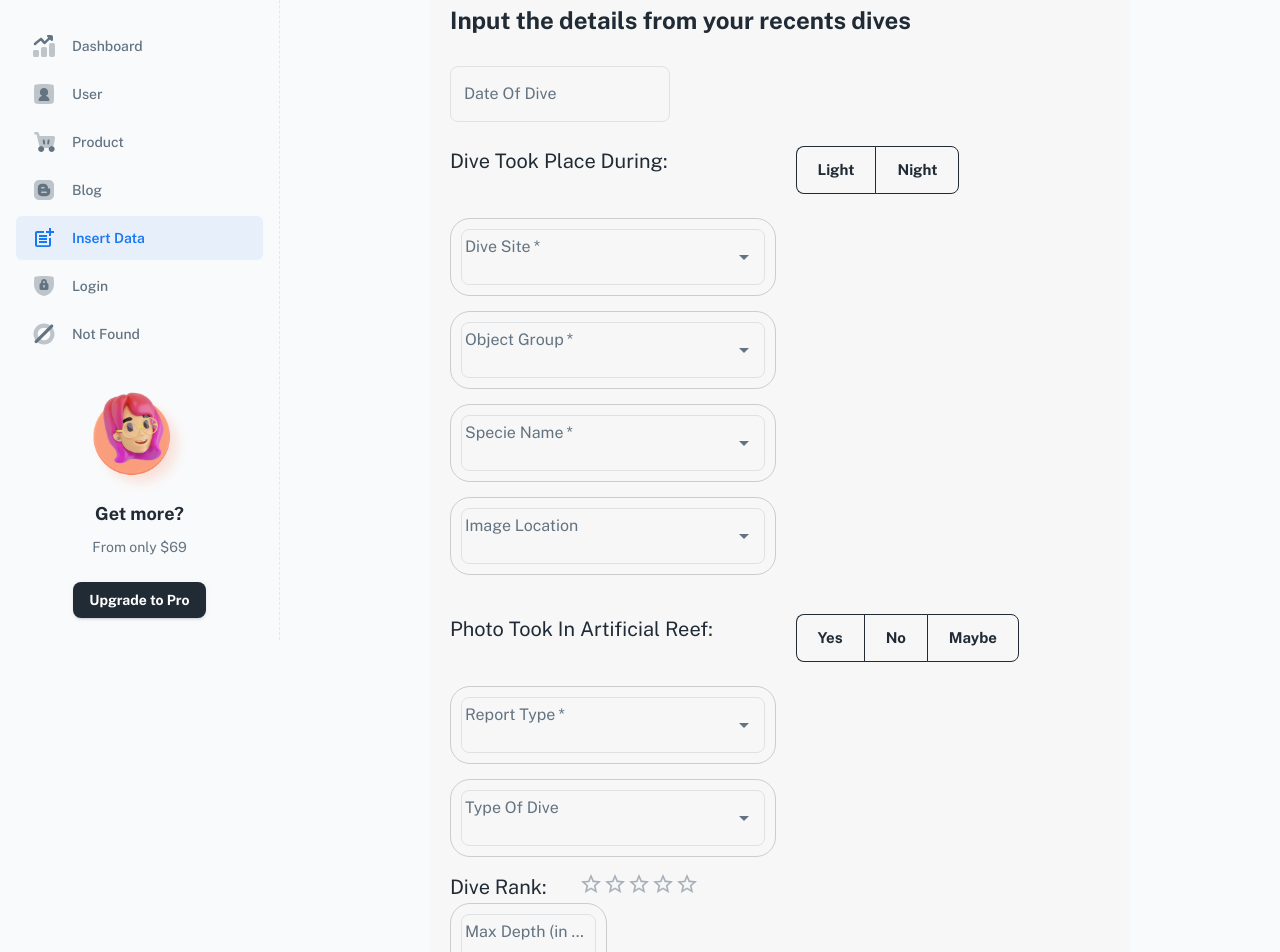
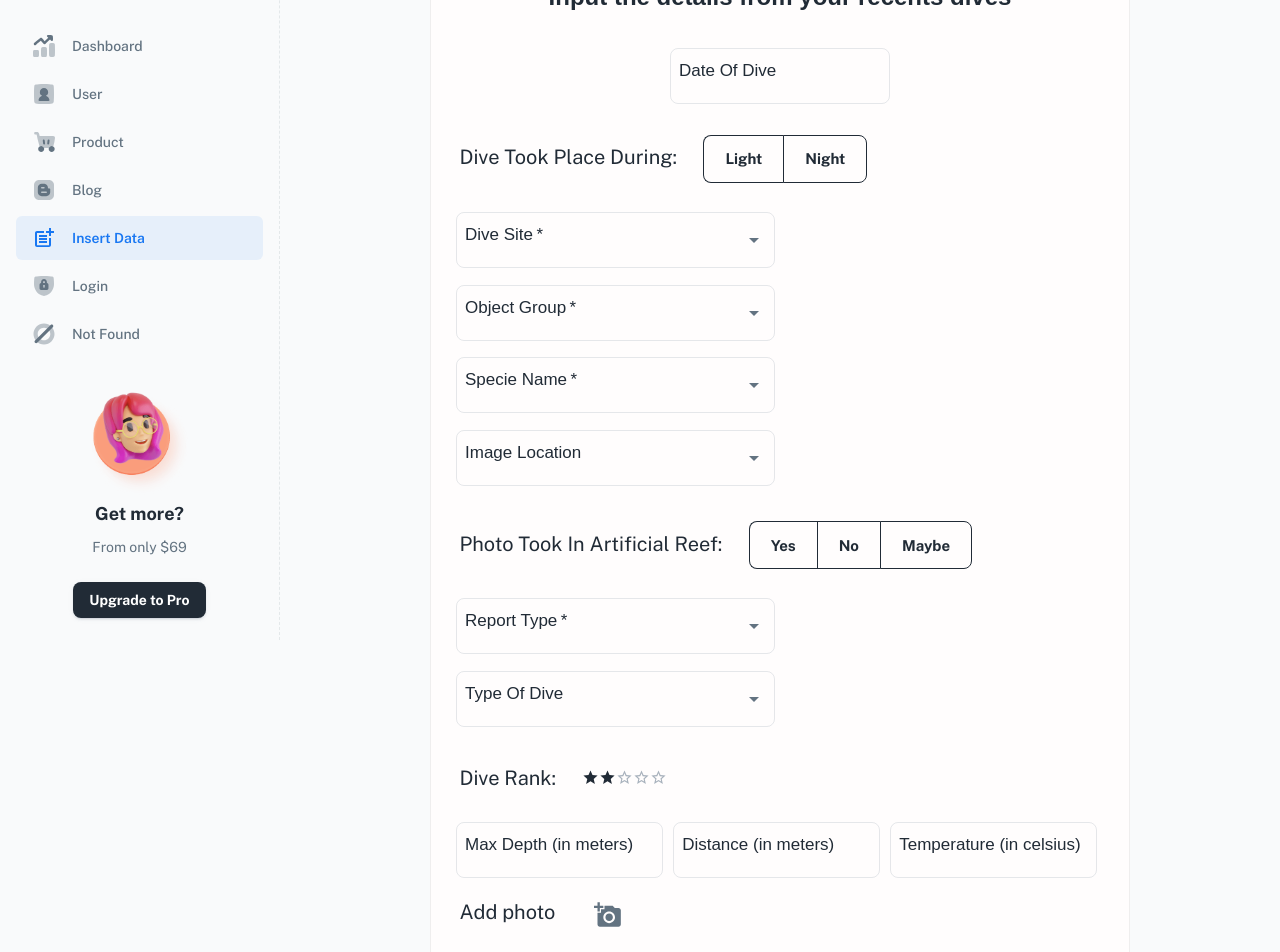
Before and after one commit to kerenelbaz/react-frontend-ecoral, a React (Vite) app: page /insert-data in a window 1280 px wide. Shown: the part 160-1112 px from the top of the page. Built offline with nearby package versions, Linux system fonts and the light colour scheme.

Commit message:
insertData
finished to style it

```diff
--- a/src/sections/insertData/view/insertData-view.jsx
+++ b/src/sections/insertData/view/insertData-view.jsx
@@ -17,28 +17,16 @@ import { LocalizationProvider } from '@mui/x-date-pickers/LocalizationProvider';
 import { DatePicker } from '@mui/x-date-pickers/DatePicker';
 import Button from '@mui/material/Button';
 import ButtonGroup from '@mui/material/ButtonGroup';
-import Grid from '@mui/material/Grid';
 import Autocomplete from '@mui/material/Autocomplete';
 import TextField from '@mui/material/TextField';
 import Rating from '@mui/material/Rating';
+import Stack from '@mui/material/Stack';
+import AddAPhotoIcon from '@mui/icons-material/AddAPhoto';
+import IconButton from '@mui/material/IconButton';
 
 
 import dataLists from './dataLists.json';
 import './styleByMe.css';
-
-
-// const styles = {
-//   fieldContainer: {
-//       marginBottom: '10px',
-//       borderRadius: '20px'
-
-//   },
-//   fieldInput: {
-//       width: '100%',
-//       marginBottom: '10px',
-//       borderRadius: '20px'
-//   },
-// };
 
 
 export default function InsertDataView() {
@@ -149,20 +137,21 @@ export default function InsertDataView() {
     }));
   };
 
+
+
   return (
-
-    <div className="container">insertData-view
+    <div className="container">
       <h2>Input the details from your recents dives</h2>
 
       <FormControl>
-        <div>
-          <Grid container spacing={2}>
-            <Grid item xs={8}>
+
+        <div className="insideContiner">
           <LocalizationProvider dateAdapter={AdapterDayjs}>
             <Box >
               <DemoContainer components={['DatePicker']} valueType="date">
                 <div>
                   <DatePicker
+                    className="custom-date-picker"
                     label="Date Of Dive"
                     id="dateDive"
                     name="dateDive"
@@ -171,12 +160,12 @@ export default function InsertDataView() {
                     required
                     inputStyle={{
                       color: insertData.errors.dateDive ? 'red' : (selectedDate ? 'blue' : '#1675E8'),
-                          fontWeight: selectedDate ? 'bold' : 'normal'
                     }}
                     slotProps={{
                       textField: {
                         error: insertData.errors.dateDive,
                         helperText: insertData.errors.dateDive && 'Invalid dive date',
+                        className: "fieldInput", style: { width: "100%" }
                       },
                       InputProps: {
                         style: {
@@ -192,26 +181,23 @@ export default function InsertDataView() {
               </DemoContainer>
             </Box>
           </LocalizationProvider>
-            </Grid>
-          </Grid>
+
         </div>
         <br />
-        <div>
-          <Grid container spacing={2}>
-            <Grid item xs={8}>
-              <span style={{ 'color': '#212b36', 'fontSize': '20px' }}>Dive Took Place During:</span>
-            </Grid>
-            <Grid item xs={4}>
+        <div >
+
+          <lable className="lblButtonsGroup">Dive Took Place During:</lable>
+
           <ButtonGroup size="large" color="inherit" aria-label="Large button group">
             {timeButtons.map((button, index) => (
               <Button key={index}>{button}</Button>
             ))}
           </ButtonGroup>
-            </Grid>
-          </Grid>
+
         </div>
         <br />
         <div>
+
           <Autocomplete
             options={dataLists.diveSite}
             // specifies how to render the options in the dropdown list - returns the option itself
@@ -227,6 +213,7 @@ export default function InsertDataView() {
                 name="site"
                 autoComplete="site"
                 className="fieldInput"
+
               />
             )}
           />
@@ -249,6 +236,7 @@ export default function InsertDataView() {
               />
             )}
           />
+
         </div>
         <div>
           <Autocomplete
@@ -288,19 +276,16 @@ export default function InsertDataView() {
           />
         </div>
         <br />
-        <div>
-          <Grid container spacing={2}>
-            <Grid item xs={8}>
-              <span style={{ 'color': '#212b36', 'fontSize': '20px' }}>Photo Took In Artificial Reef:</span>
-            </Grid>
-            <Grid item xs={4}>
+        <div >
+
+          <lable className="lblButtonsGroup">Photo Took In Artificial Reef:</lable>
+
           <ButtonGroup size="large" color="inherit" aria-label="Large button group">
             {isArButtonGroup.map((button, index) => (
               <Button key={index}>{button}</Button>
             ))}
           </ButtonGroup>
-            </Grid>
-          </Grid>
+
         </div>
         <br />
         <div>
@@ -343,24 +328,25 @@ export default function InsertDataView() {
           />
 
         </div>
-        <div style={{ width: '48%' }}>
-          <Grid container spacing={2}>
-            <Grid item xs={6}>
-              <span style={{ 'color': '#212b36', 'fontSize': '20px' }}>Dive Rank:</span>
-            </Grid>
-            <Grid item xs={5}>
+        <br />
+        <div style={{ display: 'flex', alignItems: 'center' }}>
+          <lable className="lblButtonsGroup">Dive Rank:</lable>
+          <Stack spacing={1}>
             <Rating
-                name="simple-controlled"
-                value={insertData.rank}
-                onChange={(event, newValue) => {
-                  setInsertData.rank(newValue);
-                }}
+              // sx={{ color: 'red' }}
+              name="size-large"
+              defaultValue={2}
+              size="large"
+            // value={insertData.rank}
+            // onChange={(event, newValue) => {
+            //   setInsertData.rank(newValue);
+            // }}
             />
-            </Grid>
+          </Stack>
 
-          </Grid>
         </div>
-        <div style={{ width: '48%' }}>
+        <br />
+        <div>
           <TextField
             label='Max Depth (in meters)'
             id="maxDepth"
@@ -369,10 +355,9 @@ export default function InsertDataView() {
             onChange={handleInputChange}
             error={insertData.errors.maxDepth}
             helperText={insertData.errors.maxDepth && 'number higher than 0'}
-            className="fieldInput"
+            className="numbersField"
           />
-        </div>
-        <div style={{ width: '48%' }}>
+
           <TextField
             label='Distance (in meters)'
             id="distance"
@@ -381,25 +366,31 @@ export default function InsertDataView() {
             onChange={handleInputChange}
             error={insertData.errors.distance}
             helperText={insertData.errors.distance && 'number higher than 0'}
-            className="fieldInput"
+            className="numbersField"
           />
-        </div>
-        <div style={{ width: '48%' }}>
+
           <TextField
-            label='temperature (in celsius)'
+            label='Temperature (in celsius)'
             id="temp"
             name="temp"
             type="number"
             onChange={handleInputChange}
             error={insertData.errors.temp}
             helperText={insertData.errors.temp && 'temp is a number height than 0'}
-            className="fieldInput"
+            className="numbersField"
           />
+        </div>
+        <div>
+          <lable className="lblButtonsGroup">Add photo</lable>
+          <IconButton aria-label="delete" size="large">
+            <AddAPhotoIcon fontSize="inherit" />
+          </IconButton>
+
         </div>
 
       </FormControl>
 
-      <h1>Thank you for your contribution!</h1>
+      <h2>Thank you for your contribution!</h2>
     </div>
 
 
--- a/src/sections/insertData/view/styleByMe.css
+++ b/src/sections/insertData/view/styleByMe.css
@@ -1,13 +1,31 @@
 .container {
-    background-color: #f7f7f7;
+    background-color: #fffdfd;
     padding: 20px;
     margin: 10px auto;
     width: 700px;
     border-radius: 10px;
-    /*
+    border: 1px solid #cccccc4f;
+  }
+  .container h2, .container h1{
+    text-align: center;
+    font-family: sans-serif;
+}
 
-    */
-  }
+.container label{
+    font-family: sans-serif;
+    font-size: 17px;
+    color:#212b36;
+
+}
+
+.insideContiner{
+    align-items: center;
+    display: flex;
+    justify-content: center;
+    width: 100%;
+
+}
+
 
 
   .input-field {
@@ -18,6 +36,7 @@
     border-radius: 20px;
 
   }
+
 
   .button {
     padding: 10px 20px;
@@ -41,12 +60,17 @@
 
   }
     .fieldInput {
-    width: 65%;
-    margin-bottom: 3%;
-    border-radius: 20px;
-    padding: 10px;
+    width: 50%;
+    margin-bottom: 1%;
+    padding: 5px;
     font-size: 16px;
-    border: 1px solid #ccc;
+  }
+
+  .numbersField {
+    width: 33%;
+    margin-bottom: 1%;
+    padding: 5px;
+    font-size: 16px;
   }
   .buttonGroupClass {
     background-color: #f9fafb;
@@ -55,3 +79,16 @@
 
     /* Add any other styles you want */
   }
+
+  .lblButtonsGroup{
+    color:#212b36;
+    font-size: 20px;
+    font-weight: 400;
+    padding-left: 1.3%;
+    padding-right: 4%;
+}
+
+  .rankStyle{
+    font-size: 1.875rem;
+    color: #faaf00;
+  }
```
Lines whose indentation alone changed are shown as unchanged.
